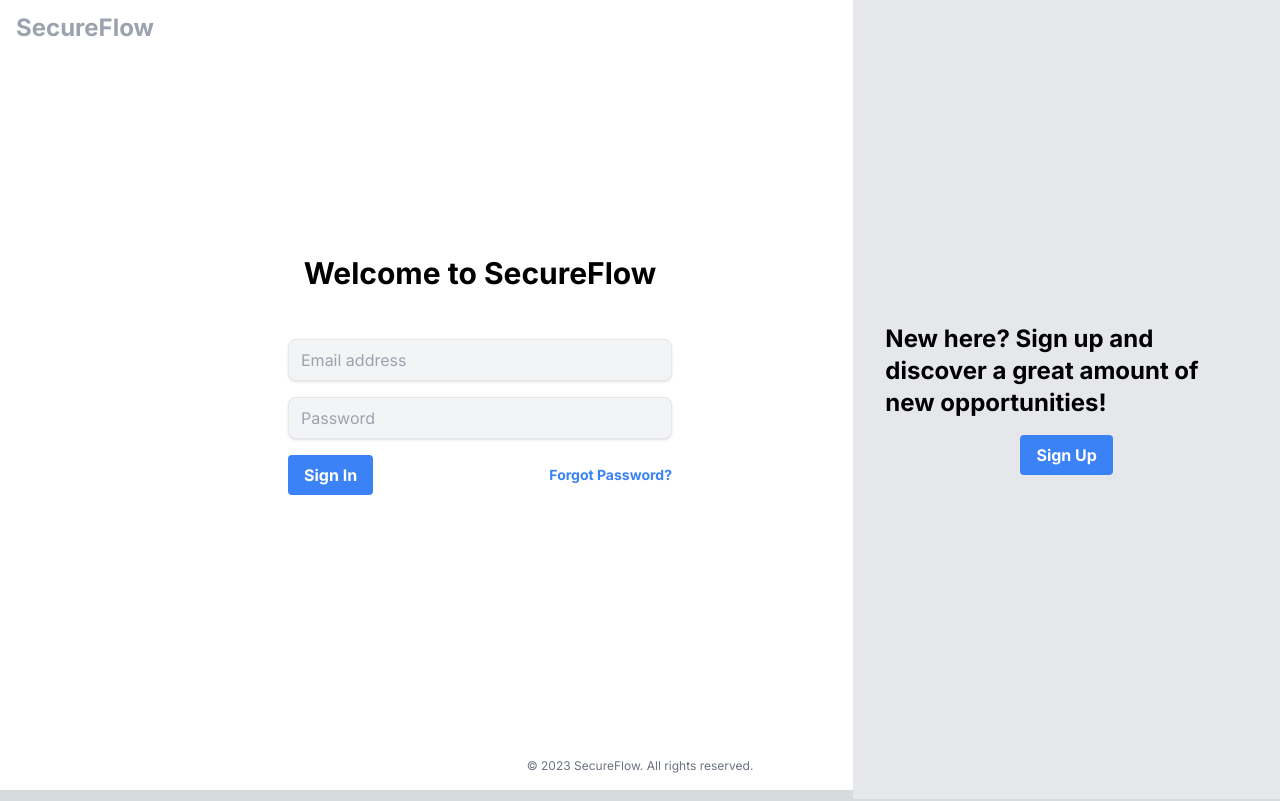
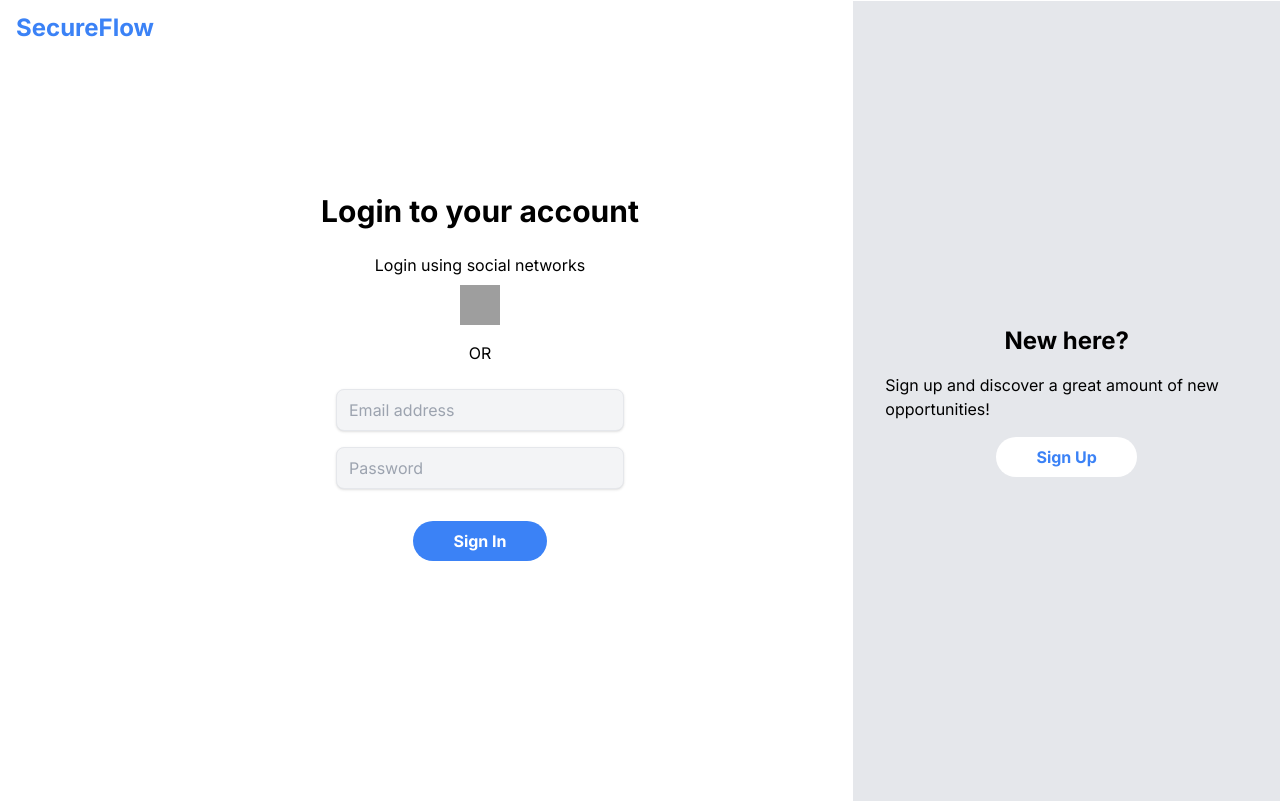
Before and after one commit to ammarjussa/Secure-Flow, a Next.js app in the folder client/: page /login in a window 1280 px wide. Built offline with nearby package versions, Linux system fonts and the light colour scheme; grey boxes are pictures that could not be loaded.

Commit message:
UI adjustments

```diff
--- a/client/app/globals.css
+++ b/client/app/globals.css
@@ -17,11 +17,11 @@
 }
 
 body {
-  color: rgb(var(--foreground-rgb));
+  /* color: rgb(var(--foreground-rgb));
   background: linear-gradient(
       to bottom,
       transparent,
       rgb(var(--background-end-rgb))
     )
-    rgb(var(--background-start-rgb));
+    rgb(var(--background-start-rgb)); */
 }
--- a/client/app/login/layout.tsx
+++ b/client/app/login/layout.tsx
@@ -1,4 +1,3 @@
-import Footer from "@/components/Footer";
 import Header from "@/components/Header";
 
 export default function LoginLayout({
@@ -10,9 +9,7 @@ export default function LoginLayout({
     <html lang="en">
       <body>
         <Header />
-
         <main>{children}</main>
-        <Footer />
       </body>
     </html>
   );
--- a/client/app/login/page.tsx
+++ b/client/app/login/page.tsx
@@ -4,17 +4,28 @@ import React from "react";
 
 const LoginPage: React.FC = () => {
   return (
-    <div className="flex items-center justify-between min-h-[calc(100vh-114px)] bg-white">
+    <div className="flex items-center justify-between min-h-[calc(100vh-110px)] bg-white">
       <div className="flex flex-col justify-center md:flex-row w-full max-w-md md:max-w-5xl">
         <div className="md:w-1/2">
           <div className="w-full max-w-md">
             <h2 className="text-3xl font-bold text-center mb-6">
-              Welcome to SecureFlow
+              Login to your account
             </h2>
-            <form className="px-8 pt-6 pb-8 mb-4">
+            <div className="flex flex-col items-center">
+              <h5>Login using social networks</h5>
+              <div className="flex flex-row items-center">
+                <img
+                  alt="google"
+                  className="mt-2 w-10 h-10 cursor-pointer"
+                  src="https://upload.wikimedia.org/wikipedia/commons/5/53/Google_%22G%22_Logo.svg"
+                />
+              </div>
+              <span className="mt-4">OR</span>
+            </div>
+            <form className="px-8 pt-6 pb-8 mb-4 flex flex-col items-center">
               <div className="mb-4">
                 <input
-                  className="shadow appearance-none bg-gray-100 border rounded-lg w-full py-2 px-3 text-gray-800  focus:outline-none focus:shadow-outline"
+                  className="shadow appearance-none bg-gray-100 border rounded-lg w-full py-2 px-3 pr-10 text-gray-800  focus:outline-none focus:shadow-outline"
                   id="email"
                   type="email"
                   placeholder="Email address"
@@ -22,37 +33,32 @@ const LoginPage: React.FC = () => {
               </div>
               <div className="mb-4">
                 <input
-                  className="shadow appearance-none border bg-gray-100 rounded-lg w-full py-2 px-3 text-gray-800 focus:outline-none focus:shadow-outline"
+                  className="shadow appearance-none border bg-gray-100 rounded-lg w-full py-2 px-3 pr-10 text-gray-800 focus:outline-none focus:shadow-outline"
                   id="password"
                   type="password"
                   placeholder="Password"
                 />
               </div>
-              <div className="flex items-center justify-between">
+
               <button
-                  className="bg-blue-500 hover:bg-blue-700 text-white font-bold py-2 px-4 rounded focus:outline-none focus:shadow-outline"
+                className="bg-blue-500 mt-4 hover:bg-blue-700 text-white font-bold py-2 px-10 rounded-3xl focus:outline-none focus:shadow-outline"
                 type="button"
               >
                 Sign In
               </button>
-                <a
-                  className="inline-block align-baseline font-bold text-sm text-blue-500 hover:text-blue-800"
-                  href="#"
-                >
-                  Forgot Password?
-                </a>
-              </div>
             </form>
           </div>
         </div>
       </div>
       <div className="md:w-1/3 absolute right-0 bg-gray-200 p-8 flex flex-col justify-center items-end h-screen">
         <div className="flex flex-col items-center justify-center h-full">
-          <h3 className="text-2xl font-bold mb-4">
-            New here? Sign up and discover a great amount of new opportunities!
-          </h3>
+          <h1 className="text-2xl font-bold mb-4">New here?</h1>
+          <p className="mb-4">
+            Sign up and discover a great amount of new opportunities!
+          </p>
+          <div className="flex flex-col items-center">
             <button
-            className="bg-blue-500 hover:bg-blue-700 text-white font-bold py-2 px-4 rounded focus:outline-none focus:shadow-outline"
+              className="text-blue-500 hover:text-blue-700 bg-white self-center font-bold py-2 px-10 rounded-3xl focus:outline-none focus:shadow-outline"
               type="button"
             >
               Sign Up
@@ -60,6 +66,7 @@ const LoginPage: React.FC = () => {
           </div>
         </div>
       </div>
+    </div>
   );
 };
 
--- a/client/components/Header.tsx
+++ b/client/components/Header.tsx
@@ -2,7 +2,7 @@ import React from "react";
 
 const Header: React.FC = () => {
   return (
-    <header className="bg-white text-gray-400 py-3">
+    <header className="bg-white text-blue-500 py-3">
       <div className="container mx-auto px-4">
         <h1 className="text-2xl font-bold">SecureFlow</h1>
       </div>
```
Lines whose indentation alone changed are shown as unchanged.
